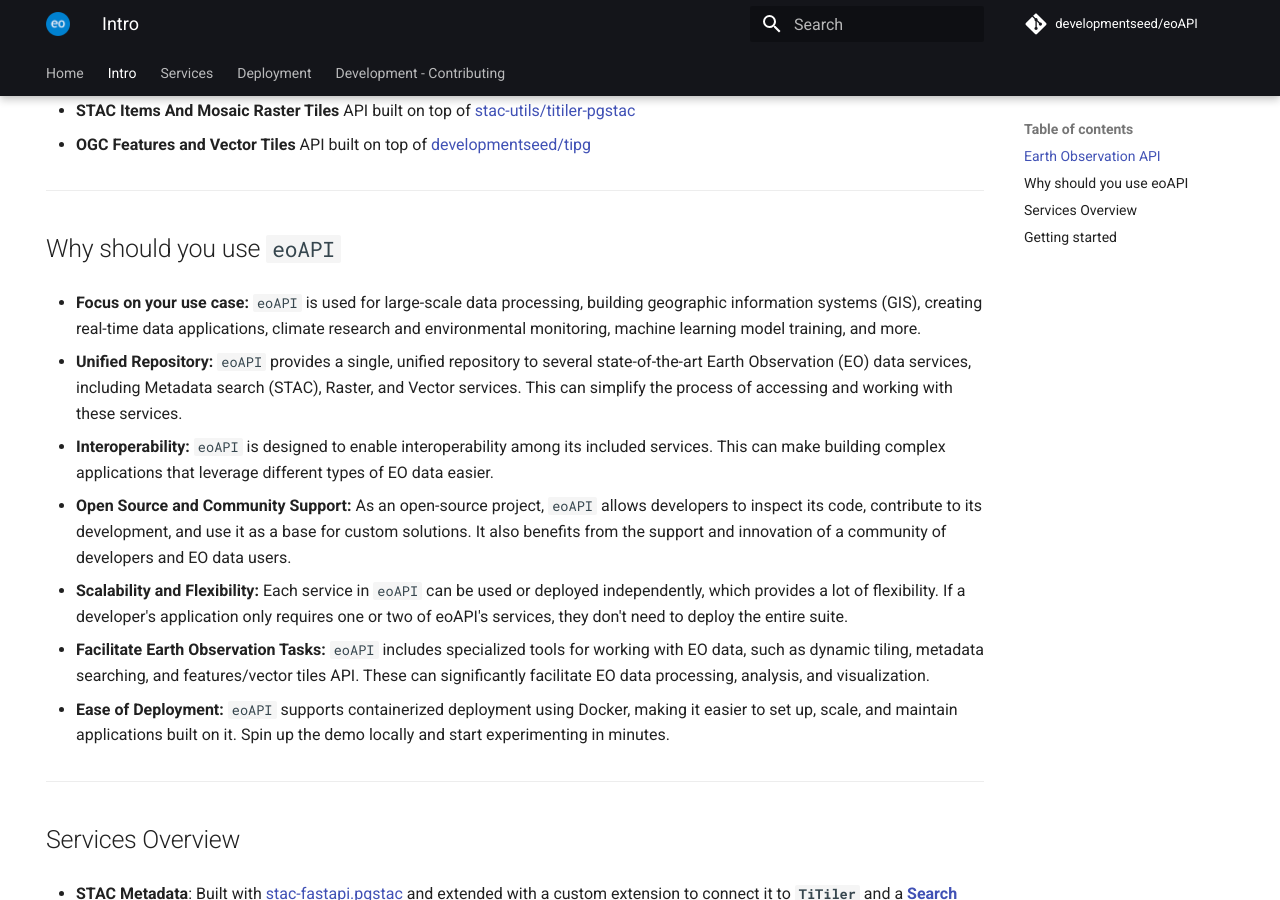
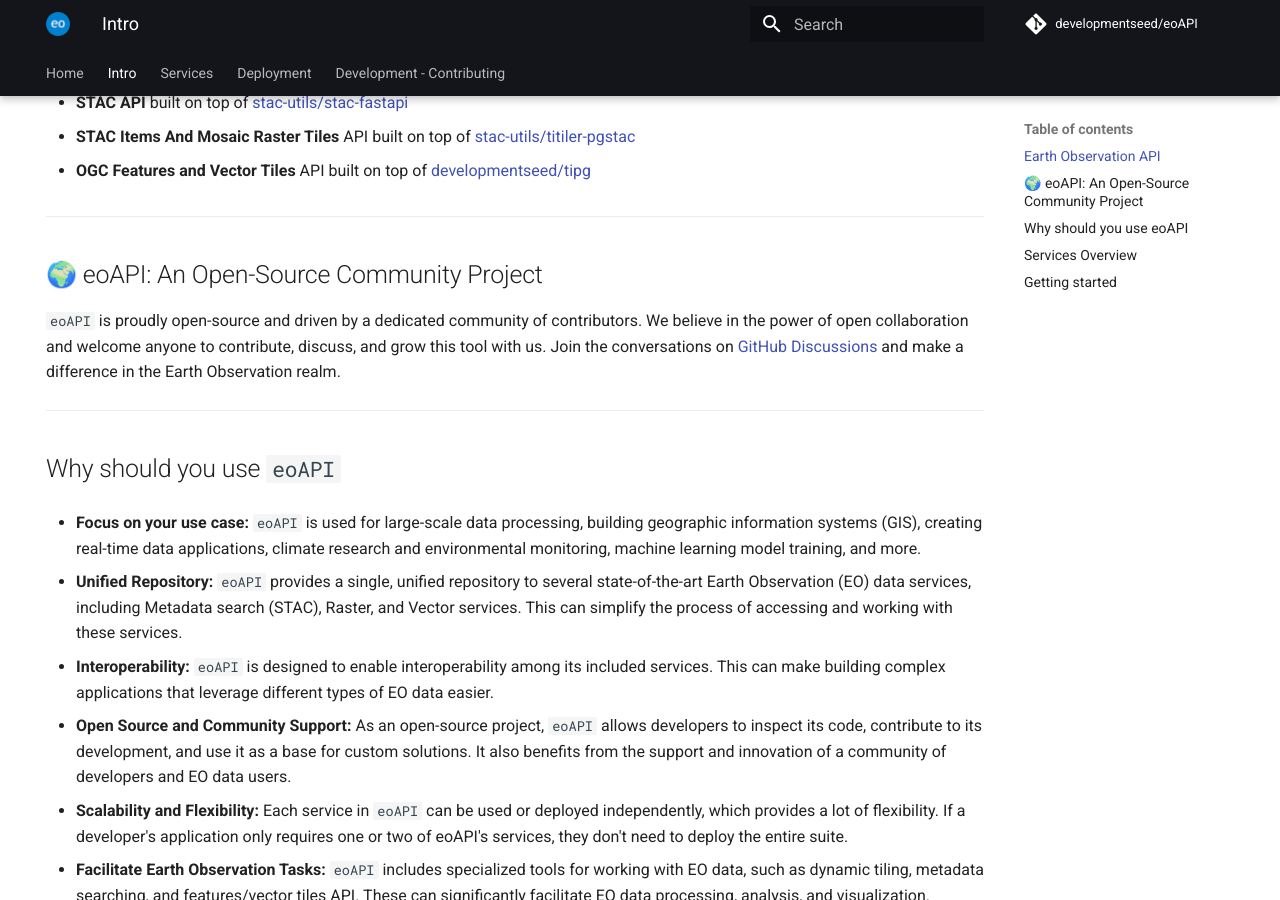
Before and after one commit to developmentseed/eoAPI, an MkDocs documentation site: the page built from docs/src/intro.md, in a window 1280 px wide and 900 px high, scrolled down 841 px. Built offline with MkDocs 1.6.1 and Material for MkDocs 9.7.7, drawn with Linux system fonts in a browser that asks for light colours; comment, search, counter and statistics services are not loaded.

Commit message:
Add details on community driven effort (#123)
* Add details on community driven effort

Includes changes to README by adding details on licensing, emphasizing a community driven effort in the introduction, and adding more information in the contributing section. Also, added the community driven introduction to mkdocs.

* Update ordering of sections and add explicit naming of license

```diff
--- a/docs/src/intro.md
+++ b/docs/src/intro.md
@@ -8,6 +8,9 @@ hide:
   <img width="700" src="../img/eoAPI.png"/>
   <p align="center">Create a full Earth Observation API with Metadata, Raster and Vector services.</p>
 </p>
+
+
+---
 
 ## **E**arth **O**bservation **API**
 
@@ -20,6 +23,12 @@ hide:
 - **STAC Items And Mosaic Raster Tiles** API built on top of [https://github.com/stac-utils/titiler-pgstac](https://github.com/stac-utils/titiler-pgstac)
 
 - **OGC Features and Vector Tiles** API built on top of [https://github.com/developmentseed/tipg](https://github.com/developmentseed/tipg)
+
+---
+
+## 🌍 eoAPI: An Open-Source Community Project
+
+`eoAPI` is proudly open-source and driven by a dedicated community of contributors. We believe in the power of open collaboration and welcome anyone to contribute, discuss, and grow this tool with us. Join the conversations on [GitHub Discussions](https://github.com/developmentseed/eoAPI/discussions) and make a difference in the Earth Observation realm.
 
 ---
 
```
Also changed, not shown: README.md.
